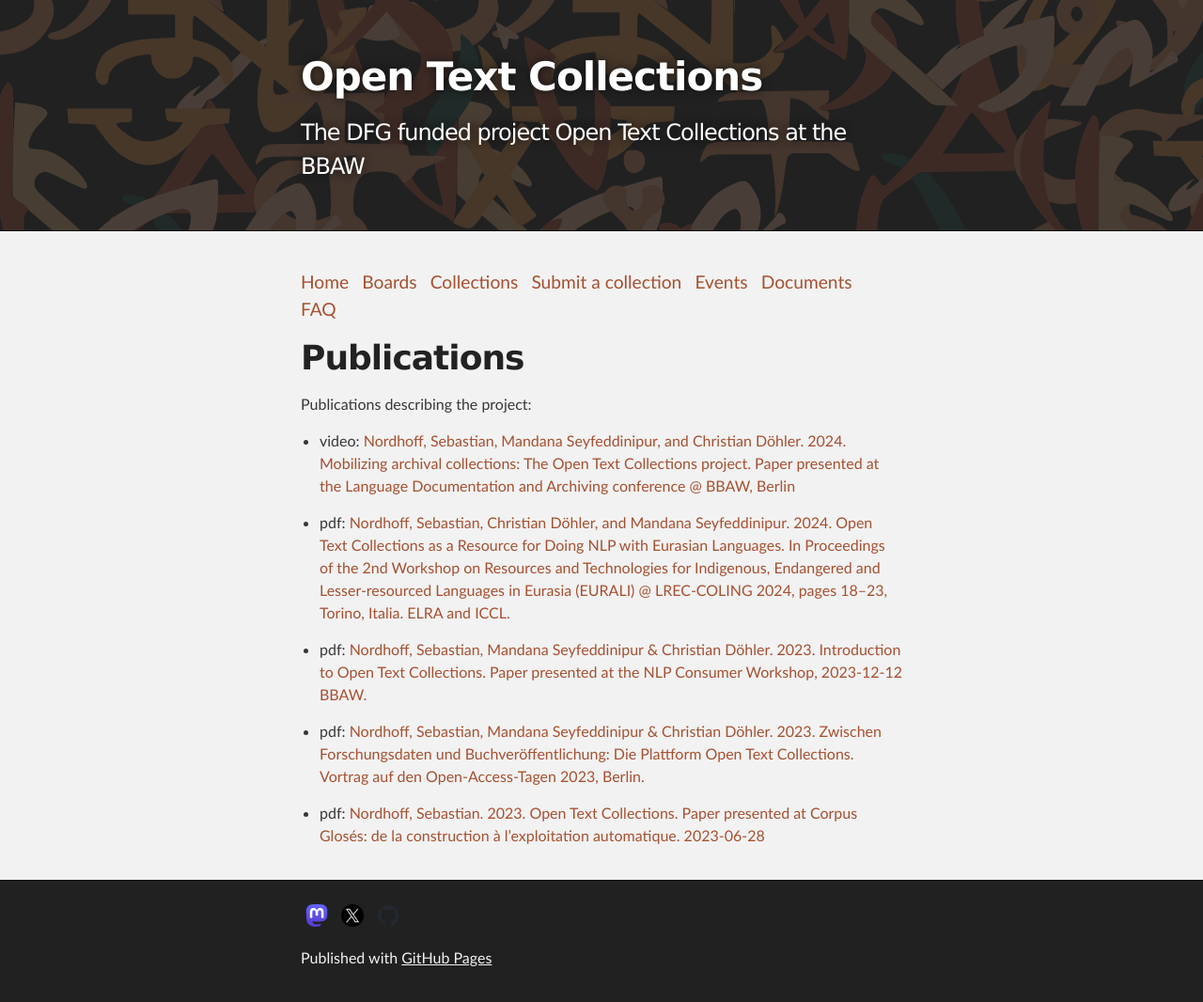
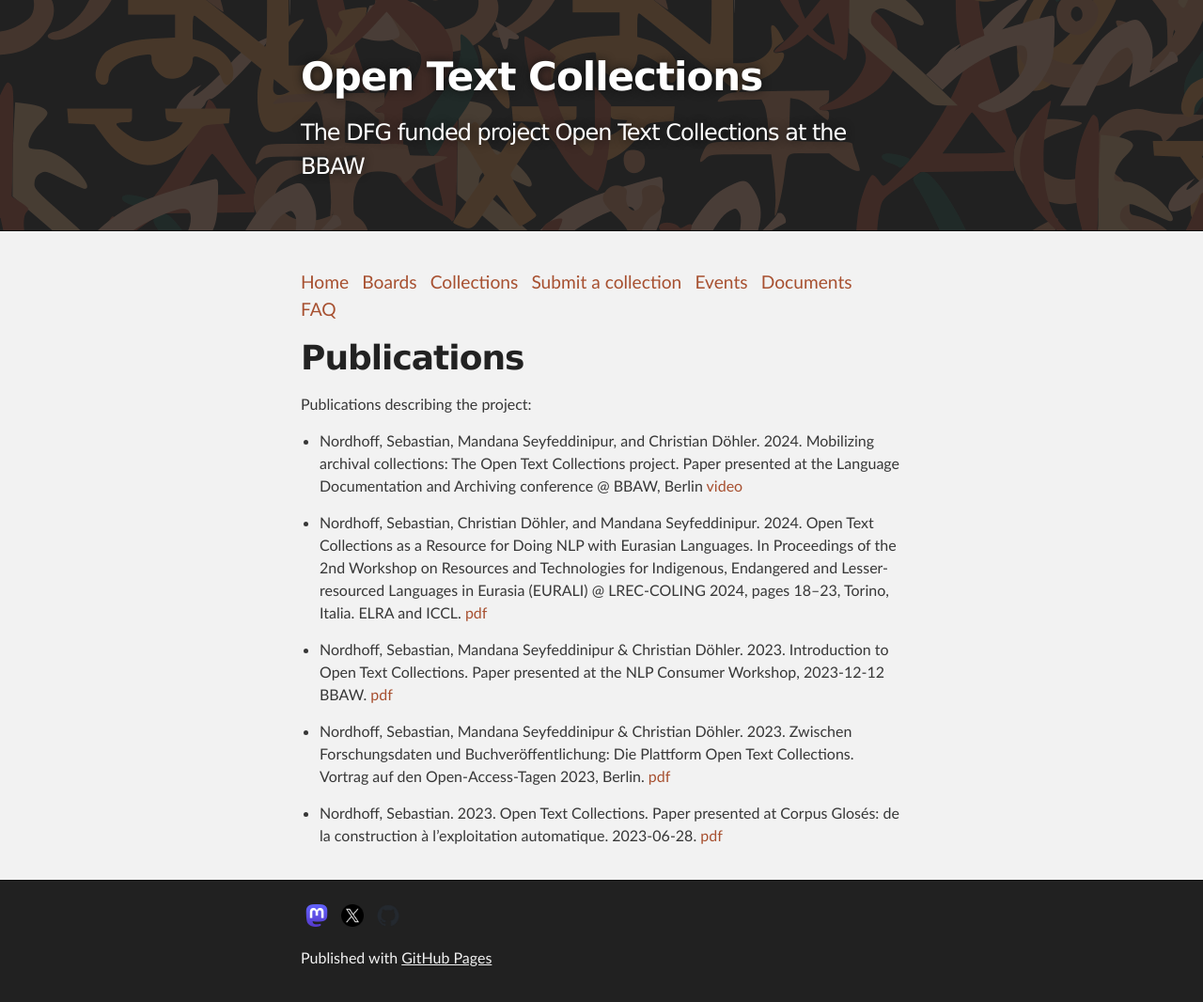
Before and after one commit to OpenTextCollections/opentextcollections.github.io, a Jekyll site: the page built from publications.md, in a window 1280 px wide. Shown: the whole page at 94% size. Built offline with Jekyll 4.4.1, drawn with Linux system fonts in a browser that asks for light colours; part of the change alters nothing that is shown.

```diff
--- a/publications.md
+++ b/publications.md
@@ -6,12 +6,12 @@ layout: default
 
 Publications describing the project:
 
-- video: [Nordhoff, Sebastian, Mandana Seyfeddinipur, and Christian Döhler. 2024. Mobilizing archival collections: The Open Text Collections project. Paper presented at the Language Documentation and Archiving conference @ BBAW, Berlin](https://youtu.be/0rRsD-KoAuM?si=uWGGmGcBnadM5BhE)
+- Nordhoff, Sebastian, Mandana Seyfeddinipur, and Christian Döhler. 2024. Mobilizing archival collections: The Open Text Collections project. Paper presented at the Language Documentation and Archiving conference @ BBAW, Berlin [video](https://youtu.be/0rRsD-KoAuM?si=uWGGmGcBnadM5BhE)
 
-- pdf: [Nordhoff, Sebastian, Christian Döhler, and Mandana Seyfeddinipur. 2024. Open Text Collections as a Resource for Doing NLP with Eurasian Languages. In Proceedings of the 2nd Workshop on Resources and Technologies for Indigenous, Endangered and Lesser-resourced Languages in Eurasia (EURALI) @ LREC-COLING 2024, pages 18–23, Torino, Italia. ELRA and ICCL.](/publications/2024.eurali-1.3.pdf)
+- Nordhoff, Sebastian, Christian Döhler, and Mandana Seyfeddinipur. 2024. Open Text Collections as a Resource for Doing NLP with Eurasian Languages. In Proceedings of the 2nd Workshop on Resources and Technologies for Indigenous, Endangered and Lesser-resourced Languages in Eurasia (EURALI) @ LREC-COLING 2024, pages 18–23, Torino, Italia. ELRA and ICCL. [pdf](/publications/2024.eurali-1.3.pdf)
 
-- pdf: [Nordhoff, Sebastian, Mandana Seyfeddinipur & Christian Döhler. 2023. Introduction to Open Text Collections. Paper presented at the NLP Consumer Workshop, 2023-12-12 BBAW.](/publications/20231212NordhoffEtAlConsumerWorkshop.pdf)
+- Nordhoff, Sebastian, Mandana Seyfeddinipur & Christian Döhler. 2023. Introduction to Open Text Collections. Paper presented at the NLP Consumer Workshop, 2023-12-12 BBAW. [pdf](/publications/20231212NordhoffEtAlConsumerWorkshop.pdf)
 
-- pdf: [Nordhoff, Sebastian, Mandana Seyfeddinipur & Christian Döhler. 2023. Zwischen Forschungsdaten und Buchveröffentlichung: Die Plattform Open Text Collections. Vortrag auf den Open-Access-Tagen 2023, Berlin.](/publications/2023OATage_NordhoffEtAl.pdf)
+- Nordhoff, Sebastian, Mandana Seyfeddinipur & Christian Döhler. 2023. Zwischen Forschungsdaten und Buchveröffentlichung: Die Plattform Open Text Collections. Vortrag auf den Open-Access-Tagen 2023, Berlin. [pdf](/publications/2023OATage_NordhoffEtAl.pdf)
 
-- pdf: [Nordhoff, Sebastian. 2023.  Open Text Collections. Paper presented at Corpus Glosés: de la construction à l’exploitation automatique. 2023-06-28](/publications/Nordhoff2023Paris.pdf)
+- Nordhoff, Sebastian. 2023.  Open Text Collections. Paper presented at Corpus Glosés: de la construction à l’exploitation automatique. 2023-06-28. [pdf](/publications/Nordhoff2023Paris.pdf)
```
